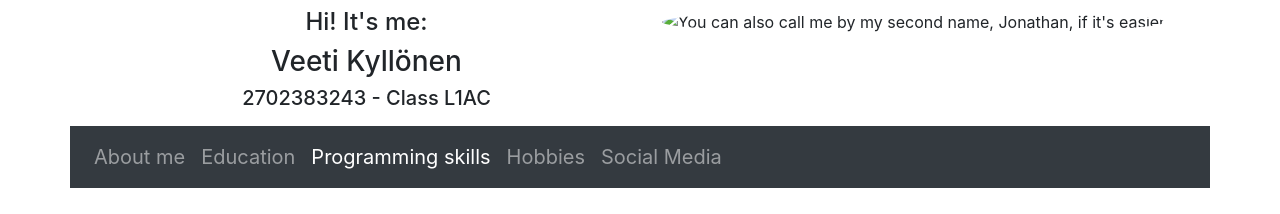
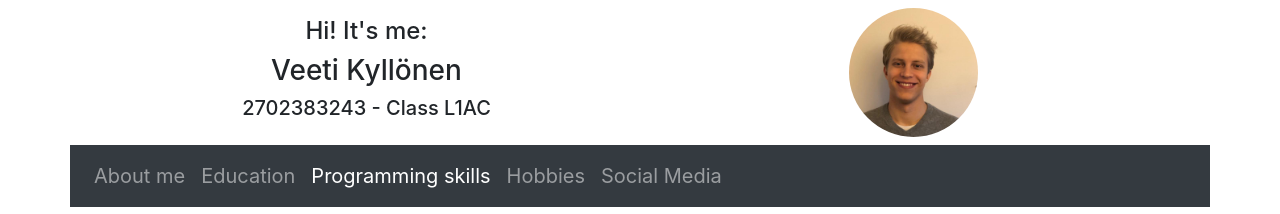
Before and after one commit to qdveky/HCI-MyPortfolio, a plain HTML site: page progskills.html in a window 1280 px wide. Shown: the top 214 px of the page. Drawn offline with nearby package versions, Linux system fonts and the light colour scheme.

Commit message:
Update progskills.html

```diff
--- a/progskills.html
+++ b/progskills.html
@@ -21,7 +21,7 @@
       <h5>2702383243 - Class L1AC</h5>
     </div>
     <div class="col text-center">
-      <img class="rounded-circle img-fluid w-25" src="veeti.jpeg"
+      <img class="rounded-circle img-fluid w-25" src="pics/veeti.jpeg"
         title="You can also call me by my second name, Jonathan, if it's easier" />
     </div>
   </div>
```
